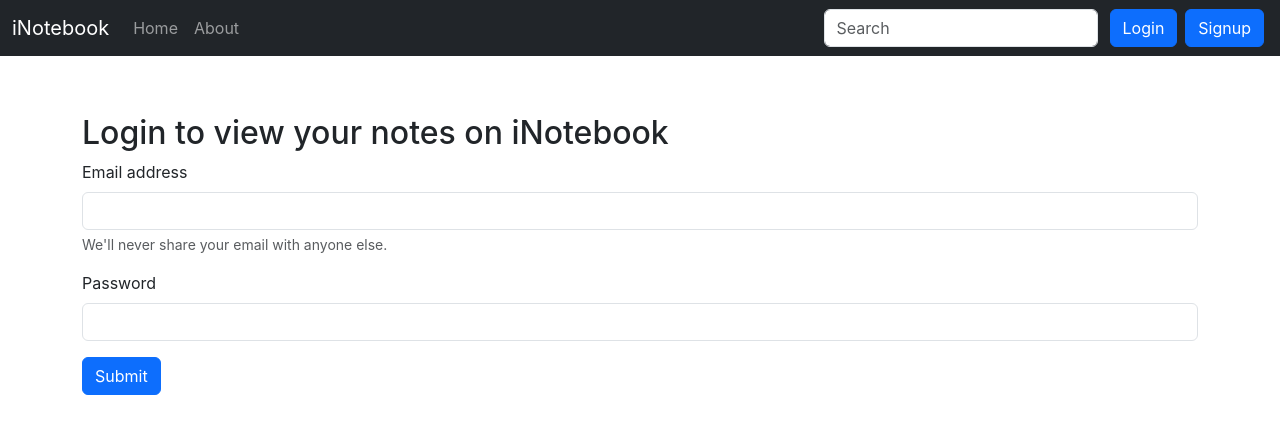
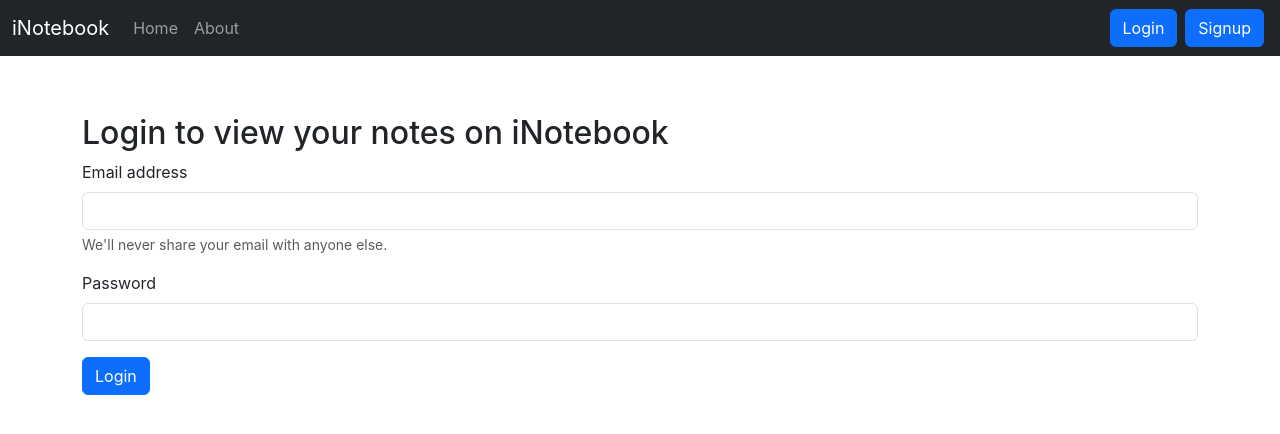
Before and after one commit to Achinmay05/inotebook, a React (Create React App) app: page /login in a window 1280 px wide. Shown: the top 434 px of the page. Built offline with nearby package versions, Linux system fonts and the light colour scheme.

Commit message:
made some corrections

```diff
--- a/src/components/Loginn.js
+++ b/src/components/Loginn.js
@@ -47,7 +47,7 @@
                     <label htmlFor="password" className="form-label">Password</label>
                     <input type="password" className="form-control" value={credentials.password} onChange={onChange} name="password" id="password" />
                 </div>
-                <button type="submit" className="btn btn-primary" onSubmit={handleSubmit}>Submit</button>
+                <button type="submit" className="btn btn-primary" onSubmit={handleSubmit}>Login</button>
             </form>
         </div>
     )
--- a/src/components/Navbar.js
+++ b/src/components/Navbar.js
@@ -30,7 +30,7 @@
 
                     </ul>
                     {!localStorage.getItem('token') ? <form className="d-flex" role="search">
-                        <input className="form-control me-2" type="search" placeholder="Search" aria-label="Search" />
+                        {/* <input className="form-control me-2" type="search" placeholder="Search" aria-label="Search" /> */}
                         <Link className="btn btn-primary mx-1" to="/login" role="button">Login</Link>
                         <Link className="btn btn-primary mx-1" to="/signup" role="button">Signup</Link>
                     </form> : <button onClick={handleLogout} className='btn btn-primary'>Logout</button>}
```
